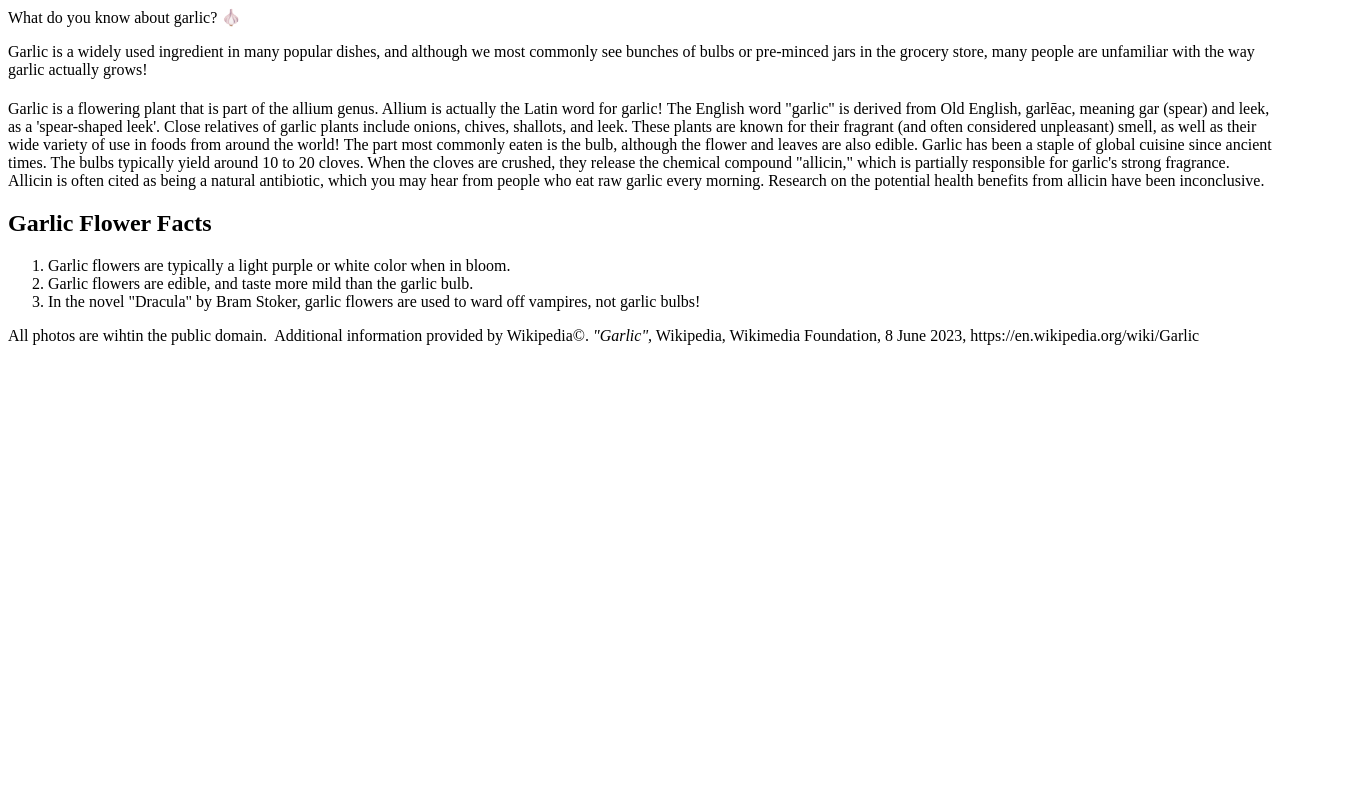
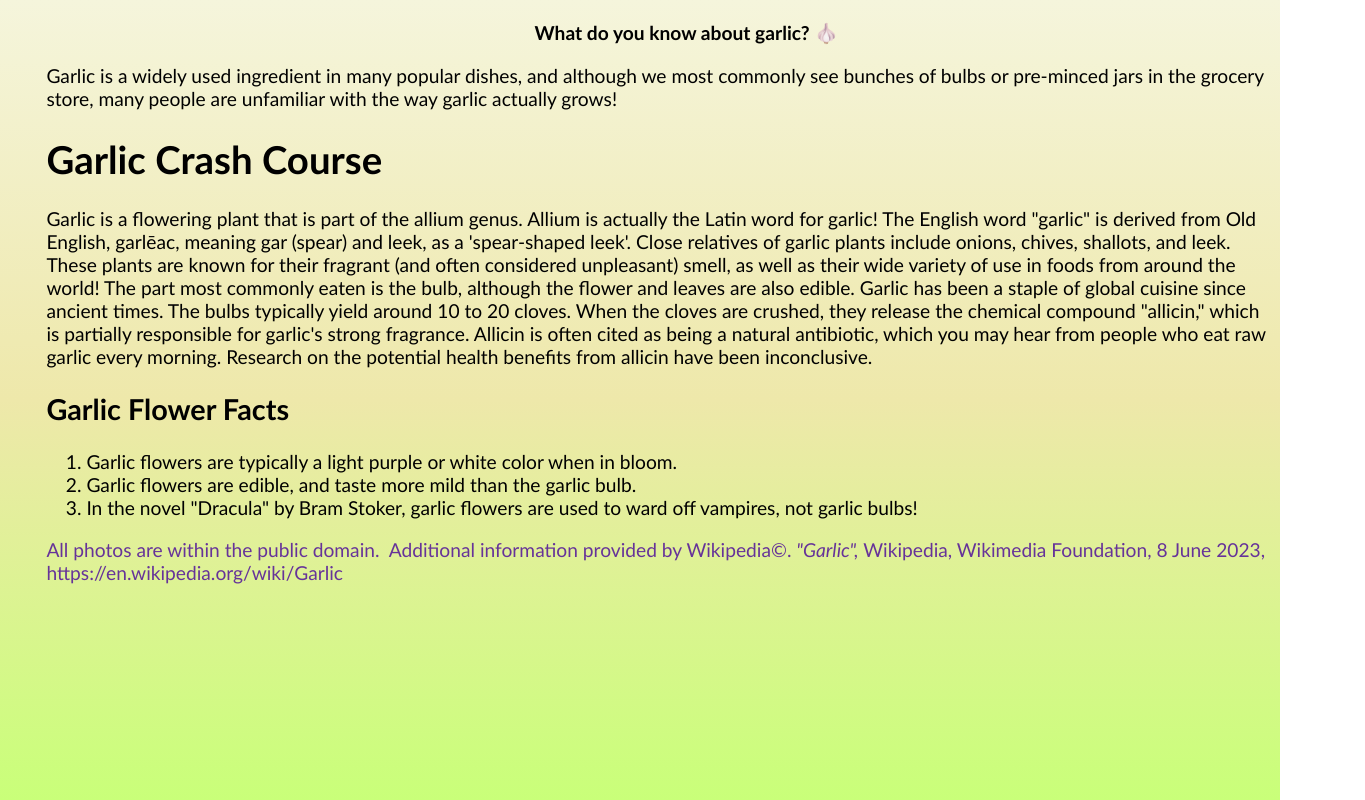
Before and after one commit to STL-WomenPlus-WebDev-March2023/js-assignment-4-html-me-something-LouisSloan, a website: page index.html in a window 1280 px wide. Shown: the whole page, 1365 px wide, since content can reach past the window. Drawn offline with Linux system fonts and the light colour scheme.

Commit message:
Finished css styling

```diff
--- a/index.html
+++ b/index.html
@@ -1,6 +1,7 @@
 <!DOCTYPE html>
 <html>
    <head>
+      <link rel="stylesheet" type="text/css" href="styles.css" />
    </head>
    <body>
       <!-- Write your HTML in this file! -->
@@ -14,7 +15,7 @@
       </article>
 
       <main>
-      <h1></h1>
+      <h1>Garlic Crash Course</h1>
       <p>Garlic is a flowering plant that is part of the allium genus. Allium is actually the Latin word for garlic! The English word "garlic" is derived from
          Old English, garlēac, meaning gar (spear) and leek, as a 'spear-shaped leek'.
          Close relatives of garlic plants include onions, chives, shallots, and leek. These plants are known for their fragrant (and often considered unpleasant) smell,
@@ -34,6 +35,6 @@
       </ol>
       </article>
 
-      <footer>All photos are wihtin the public domain.&nbsp; Additional information provided by Wikipedia&copy;.&nbsp;<cite>"Garlic",</cite> Wikipedia, Wikimedia Foundation, 8 June 2023, https://en.wikipedia.org/wiki/Garlic</footer>
+      <footer>All photos are within the public domain.&nbsp; Additional information provided by Wikipedia&copy;.&nbsp;<cite>"Garlic",</cite> Wikipedia, Wikimedia Foundation, 8 June 2023, https://en.wikipedia.org/wiki/Garlic</footer>
    </body>
 </html>
--- a/styles.css
+++ b/styles.css
@@ -1 +1,51 @@
 /* Write your CSS here! */
+body {
+    width: 100%;
+    max-width: max-content;
+    padding-inline: 3%;
+    padding-top: 1%;
+    margin: 8px;
+    display: block;
+    background-image: linear-gradient(to bottom, beige, palegoldenrod, rgb(201, 255, 121));
+    background-repeat: no-repeat;
+    background-attachment: fixed;
+    font-size:larger;
+    font-family: 'Gill Sans', 'Gill Sans MT', Calibri, 'Trebuchet MS', sans-serif;
+}
+
+header{
+    text-align:center;
+    font-weight: bold;
+}
+
+#mainHeading {
+    text-indent: 2%;
+    color: red;
+}
+p {
+    margin-right: 4%;
+}
+.funParagraph {
+    color:green;
+    margin-right: 4%;
+}
+
+.garlicBulbs {
+    width: 360px;
+    padding-left: 15%;
+}
+
+.garlicFlowerPurple {
+    width: 420px;
+    padding-left: 8%;
+}
+
+.garlicFlowerWhite{
+    width: 420px;
+    padding-left: 3%;
+}
+
+footer {
+    text-align: left;
+    color: rebeccapurple;
+}
```
Also changed, not shown: 1 other file.
